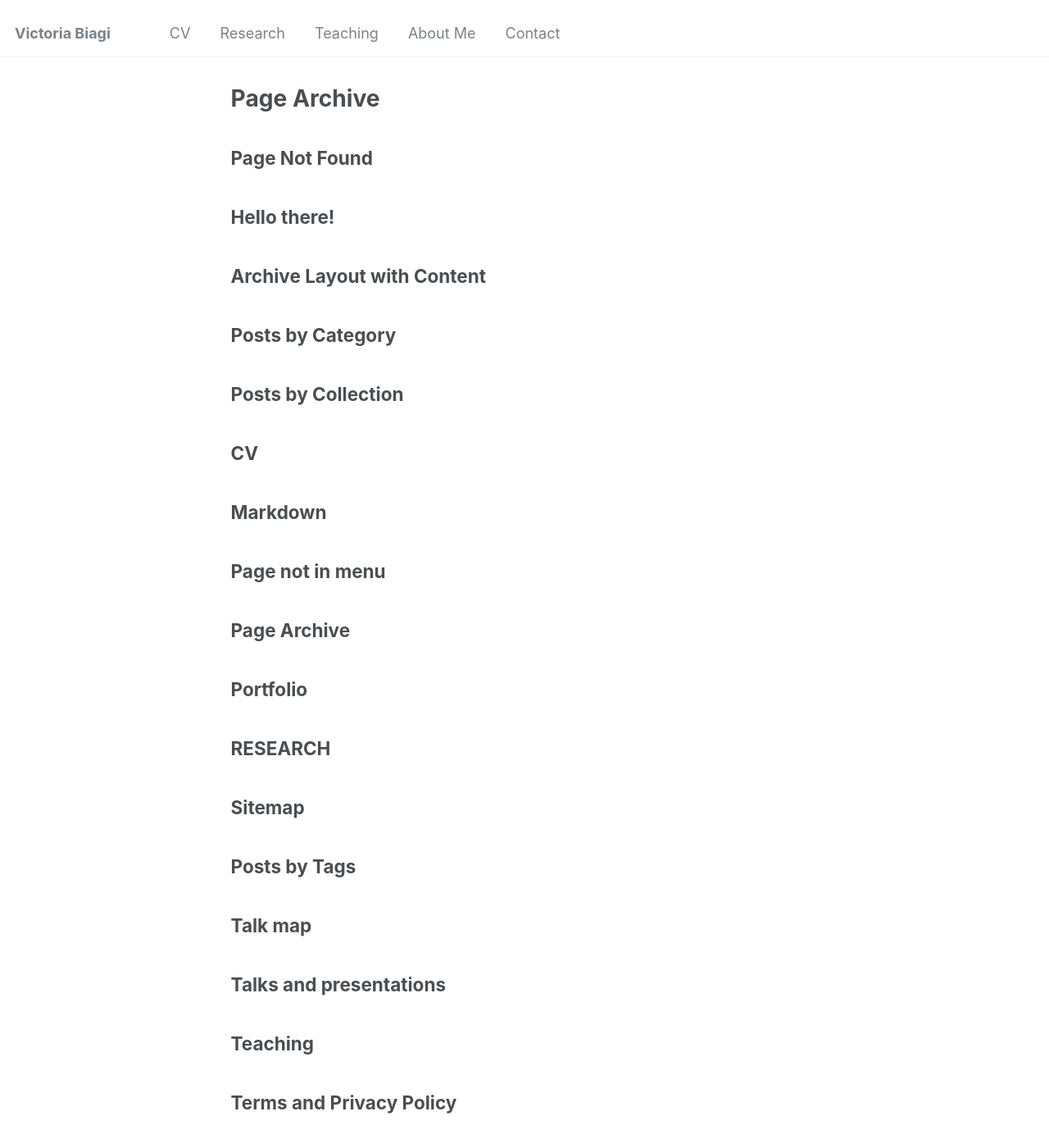
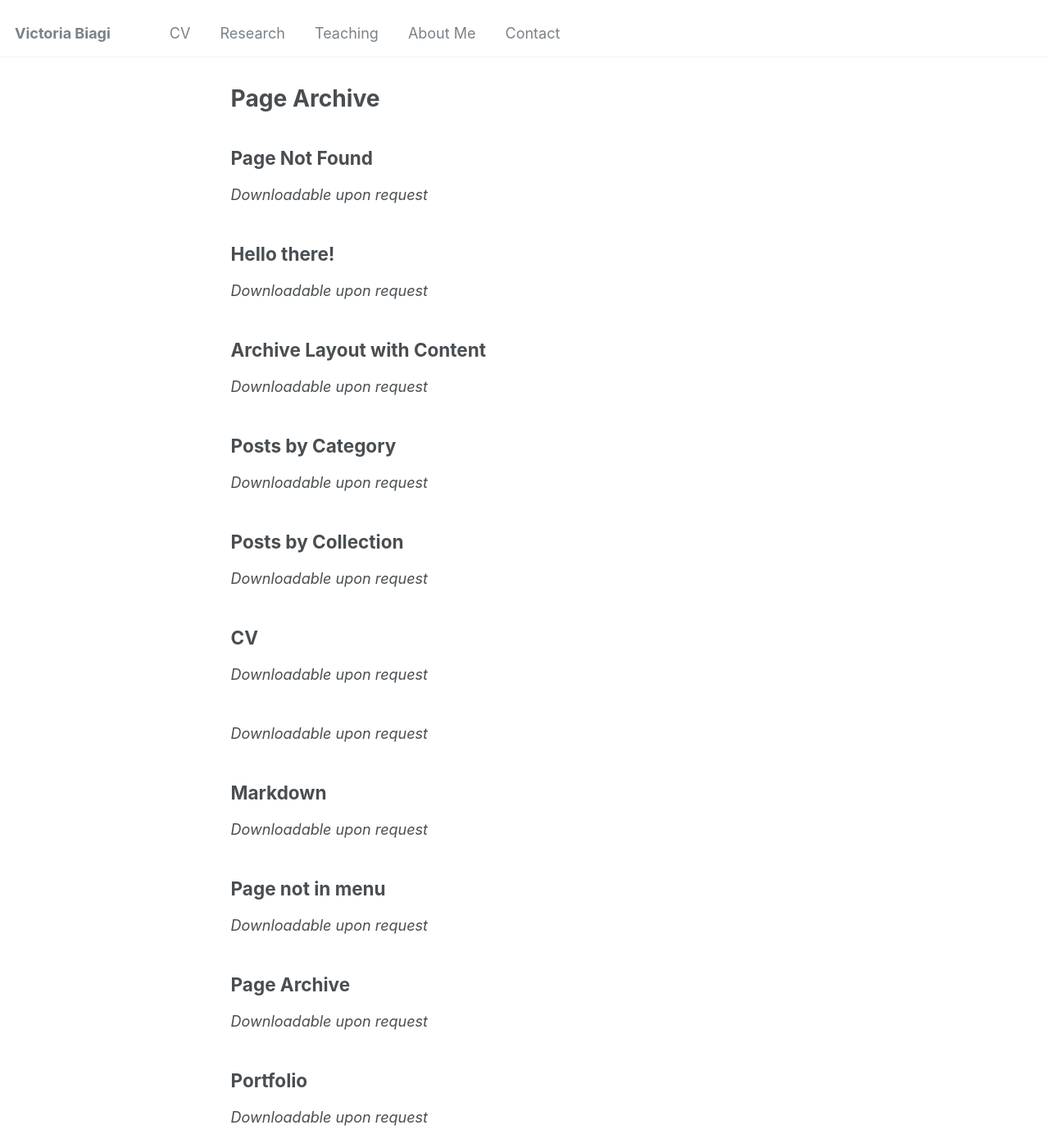
Before and after one commit to victoriabiagi/victoriabiagi.github.io, a Jekyll site: the page built from _pages/page-archive.html, in a window 1280 px wide and 1400 px high. Shown: the whole window at 82% size. Built offline with Jekyll 4.4.1, drawn with Linux system fonts in a browser that asks for light colours; some of the changed text lies outside the part shown.

Commit message:
Update archive-single.html

```diff
--- a/_includes/archive-single.html
+++ b/_includes/archive-single.html
@@ -30,6 +30,8 @@
   {{ title }}
 </h2>
 
+    <p style="font-style: italic;">Downloadable upon request</p>
+
     {% if post.read_time %}
       <p class="page__meta"><i class="fa fa-clock-o" aria-hidden="true"></i> {% include read-time.html %}</p>
     {% endif %}
```
